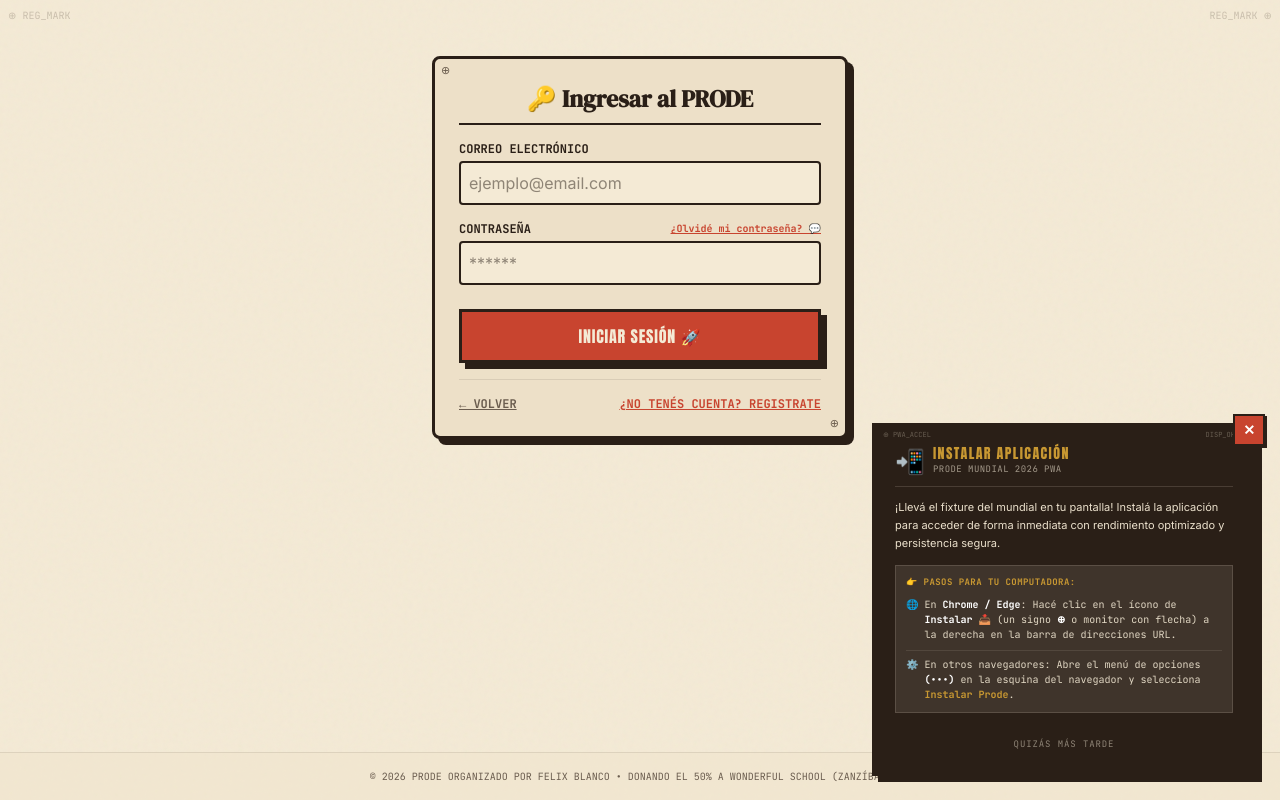
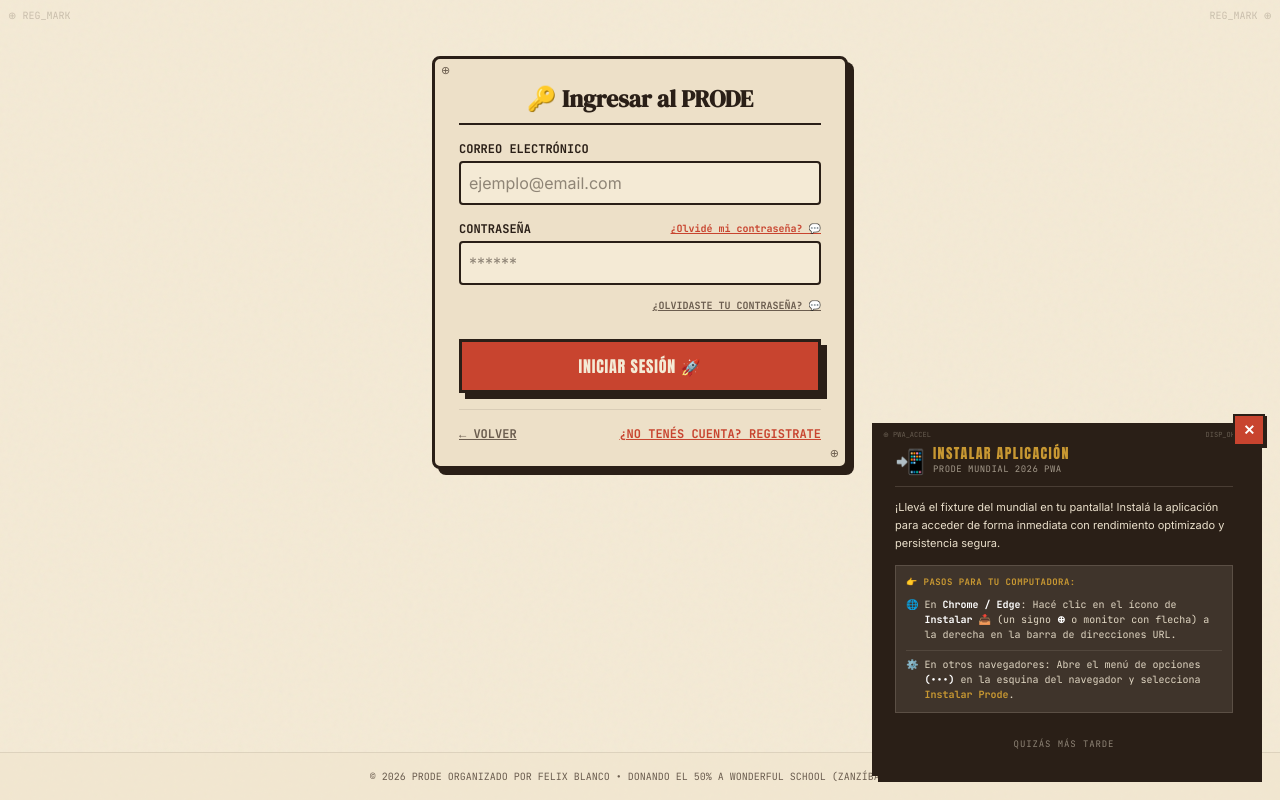
Before and after one commit to sebawhite/prode-mundial-2026, a React (Vite) app: page / in a window 1280 px wide. Both pictures are taken after a click on the button "YA TENGO CUENTA 🔑". Built offline with nearby package versions, Linux system fonts and the light colour scheme; no server answers; the database is empty.

Commit message:
feat: add forgot password link to WhatsApp and fix config ts compile check

```diff
--- a/src/pages/Login.tsx
+++ b/src/pages/Login.tsx
@@ -104,6 +104,16 @@ export const Login: React.FC<LoginProps> = ({ onNavigate }) => {
               className="w-full text-base border-2 border-brand-ink p-2 rounded bg-brand-bg font-sans focus:outline-none focus:ring-2 focus:ring-brand-accent focus:bg-brand-bg"
               placeholder="******"
             />
+            <div className="text-right pt-1.5">
+              <a
+                href={`https://wa.me/5491158730193?text=Hola%20Felix,%20olvid%C3%A9%20mi%20contrase%C3%B1a%20del%20Prode.%20Mi%20email%20de%20usuario%20es:%20${encodeURIComponent(email || '[escribí tu email acá]')}`}
+                target="_blank"
+                rel="noopener noreferrer"
+                className="text-[10px] font-mono font-bold uppercase underline text-brand-ink-muted hover:text-brand-accent transition-colors"
+              >
+                ¿Olvidaste tu contraseña? 💬
+              </a>
+            </div>
           </div>
 
           <button
```
